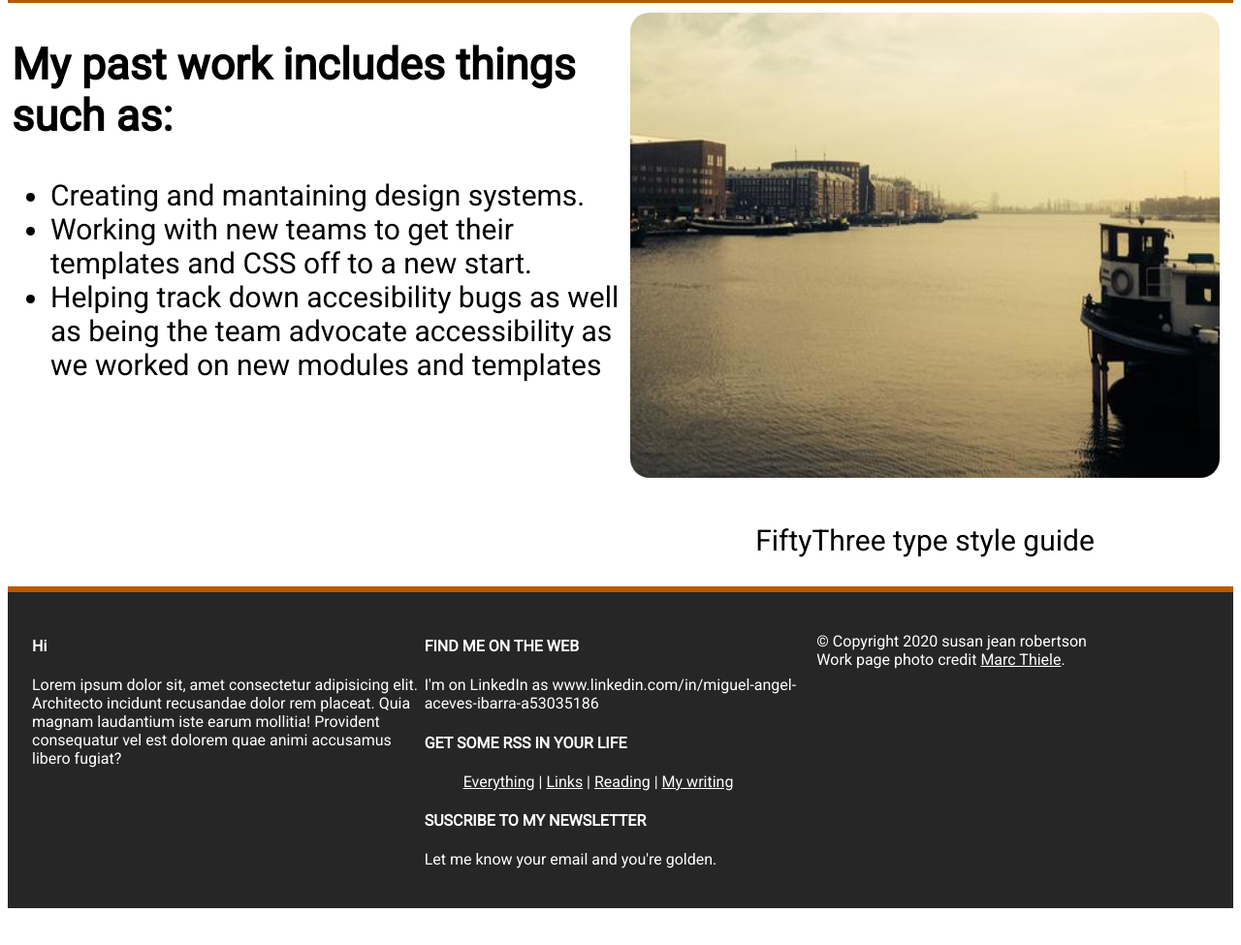
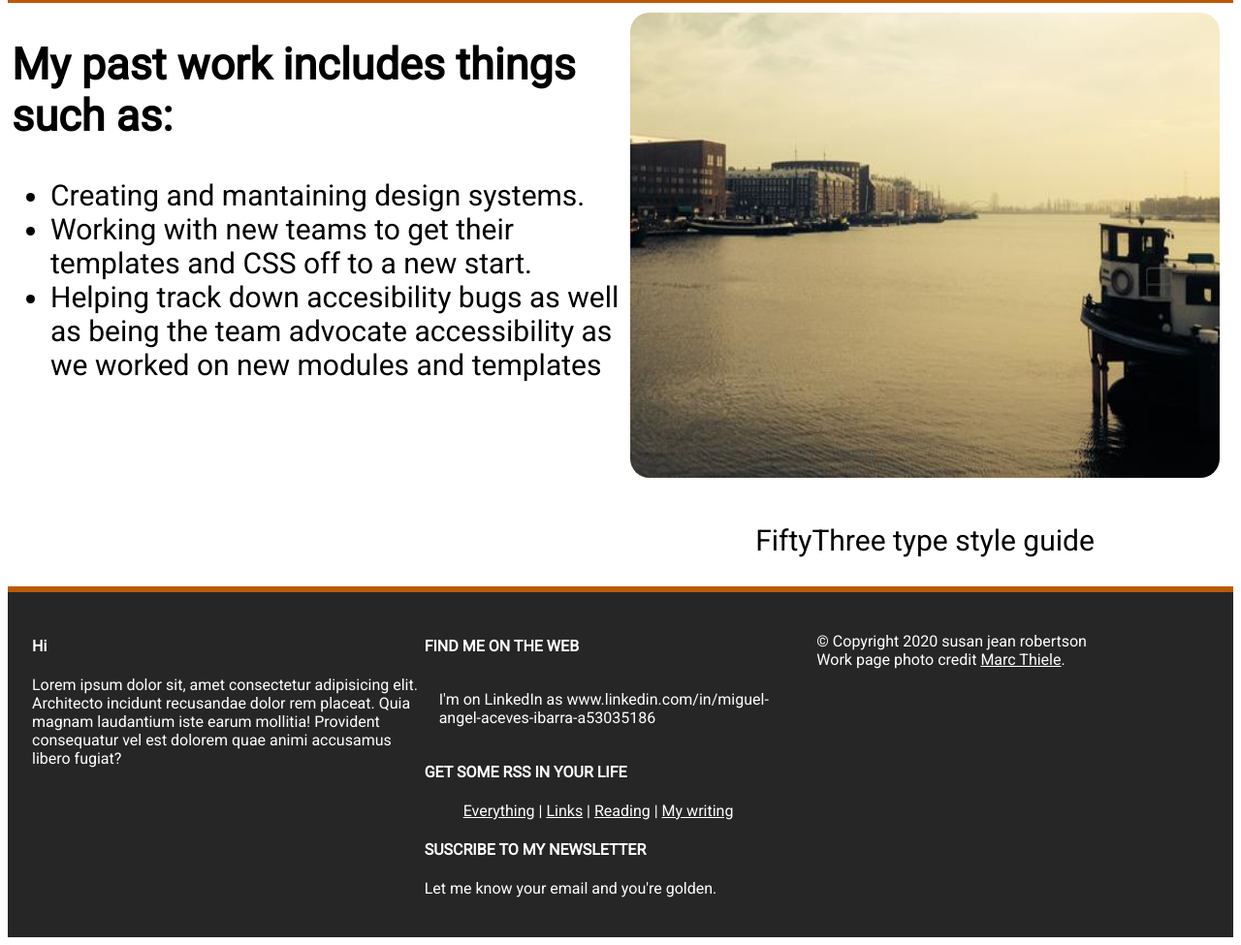
Before and after one commit to MikeDev206/kodemia-practice, a plain HTML site: page blogOne/sjrBlogCopy/index.html in a window 1280 px wide. Shown: the part 729-1704 px from the top of the page at 97% size. Before the commit the page ends 1674 px from the top, so only its background shows below. Drawn offline with Linux system fonts and the light colour scheme.

Commit message:
adjust the 'p' style in footer

```diff
--- a/blogOne/sjrBlogCopy/index.html
+++ b/blogOne/sjrBlogCopy/index.html
@@ -63,7 +63,7 @@
         </div>
         <div class="footer">
             <h4>FIND ME ON THE WEB</h4>
-            <p>I'm on LinkedIn as www.linkedin.com/in/miguel-angel-aceves-ibarra-a53035186</p>
+            <p style="padding: 15px;">I'm on LinkedIn as www.linkedin.com/in/miguel-angel-aceves-ibarra-a53035186</p>
             <h4>GET SOME RSS IN YOUR LIFE</h4>
             <p>
                 <ul>
```
